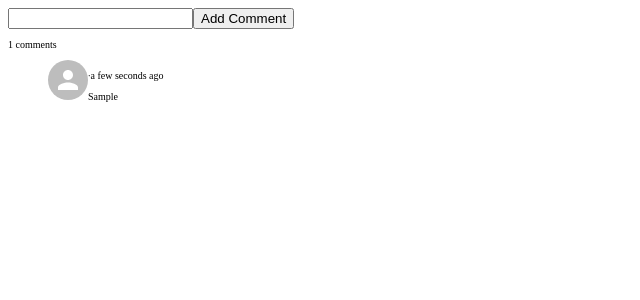
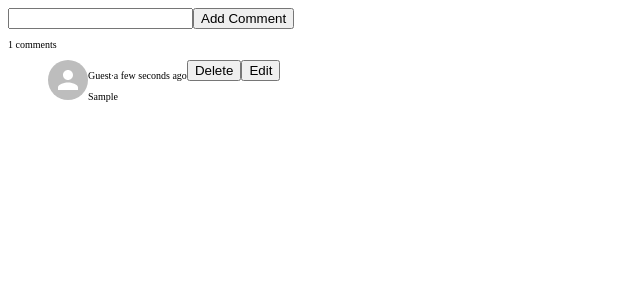
Before and after one commit to davisstacked/LeahDavisCommentUIExercise, a React (Create React App) app: page / in a window 1280 px wide. Both pictures are taken after typing "Sample" into the empty fields and a click on the button "Add Comment". Shown: the top 300 px of the page, without its empty margins (0-640 px from the left). Built offline with nearby package versions, Linux system fonts and the light colour scheme.

Commit message:
Simple comment delete working

```diff
--- a/src/Comment.js
+++ b/src/Comment.js
@@ -1,24 +1,23 @@
 import React from 'react';
-import { pink } from '@mui/material/colors';
 import Avatar from '@mui/material/Avatar';
-import CameraAltIcon from '@mui/icons-material/CameraAlt';
 import moment from 'moment';
 
 import './Comment.css'
 
 
-const Comment = ({time, message, user, image}) => {
+const Comment = ({time, message, user, image, remove, update, key, id}) => {
 
   return (
     <div className="Comment">
       <Avatar alt={user} src={image} sx={{ width: 40, height: 40 }} />
-      {/* <Avatar sx={{ bgcolor: pink[500] }}>
-        <CameraAltIcon />
-      </Avatar> */}
 
       <div className='Comment-comment'>
-        <p>{user}∙{moment(time).fromNow()}</p>
+        <p>{user ? user : 'Guest'}∙{moment(time).fromNow()}</p>
         <p>{message}</p>
+      </div>
+      <div>
+        <button onClick={remove}>Delete</button>
+        <button>Edit</button>
       </div>
     </div>
   );
--- a/src/CommentList.js
+++ b/src/CommentList.js
@@ -5,7 +5,7 @@ import { v4 as uuid } from 'uuid';
 
 const CommentList = ({ data }) => {
 
-  const [comments, setComments] = useState([ ...data]);
+  const [comments, setComments] = useState([...data]);
 
   console.log(comments)
 
@@ -15,6 +15,9 @@ const CommentList = ({ data }) => {
   };
 
   const removeComment = (id) => {
+    // When we click the button
+    // comment is instantly deleted
+    // and a confirmation pops up "Comment deleted"
     setComments(comments.filter((comment) => comment.id !== id));
   };
 
```
